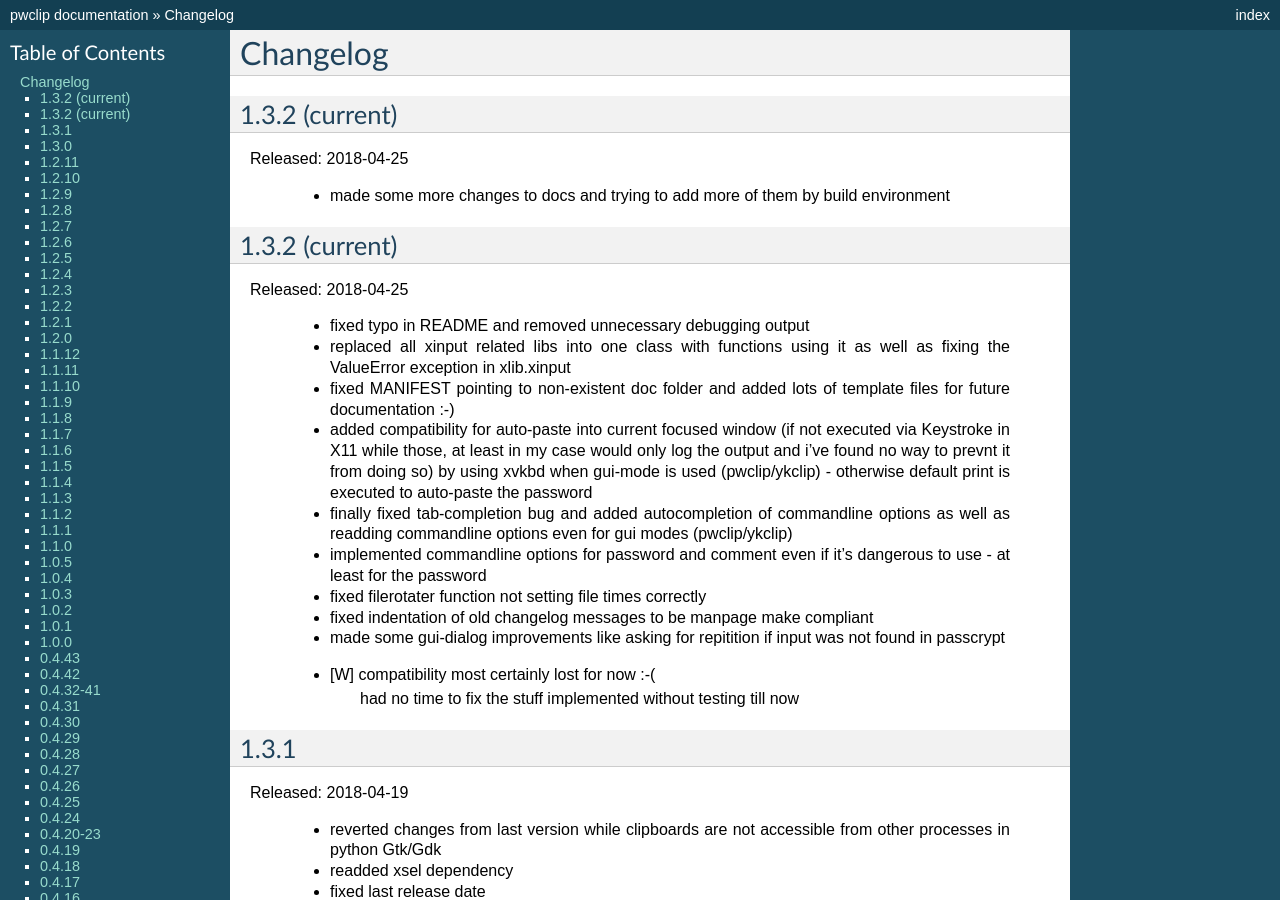
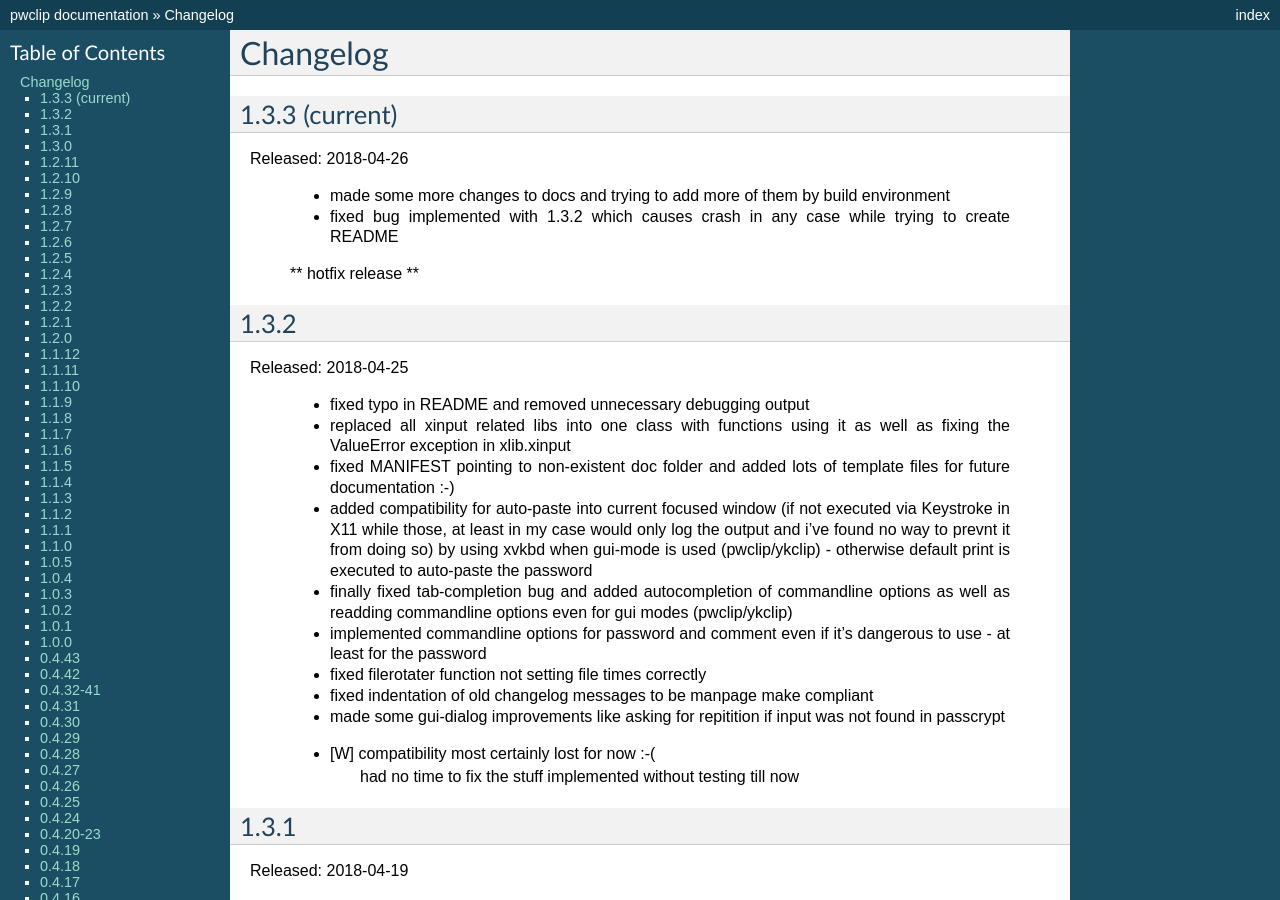
Before and after one commit to d0n/pwclip, a Sphinx documentation site: the page built from docs/CHANGELOG.rst, in a window 1280 px wide and 900 px high. Built offline with Sphinx 7.4.7, drawn with Linux system fonts in a browser that asks for light colours; the version number could not be read and is left out.

Commit message:
{'modified': ['__pkginfo__.py', 'docs/CHANGELOG.rst']} build

```diff
--- a/__pkginfo__.py
+++ b/__pkginfo__.py
@@ -40,7 +40,7 @@
 except FileNotFoundError:
 	long_description = ''
 if long_description:
-	with open('README', 'w+') as rfh:
+	with open('pwclip/README', 'w+') as rfh:
 		rfh.write(long_description)
 entry_points = {
     'console_scripts': ['pwcli = pwclip.__init__:pwcli'],
--- a/docs/CHANGELOG.rst
+++ b/docs/CHANGELOG.rst
@@ -1,18 +1,22 @@
 Changelog
 =========
 
-1.3.2 (current)
+1.3.3 (current)
 ---------------
 
-Released: 2018-04-25
+Released: 2018-04-26
 
   * made some more changes to docs and trying to add more of them by
     build environment
 
+  * fixed bug implemented with 1.3.2 which causes crash in any case while
+    trying to create README
+
+  ** hotfix release **
 
 
-1.3.2 (current)
----------------
+1.3.2
+-----
 
 Released: 2018-04-25
 
```
